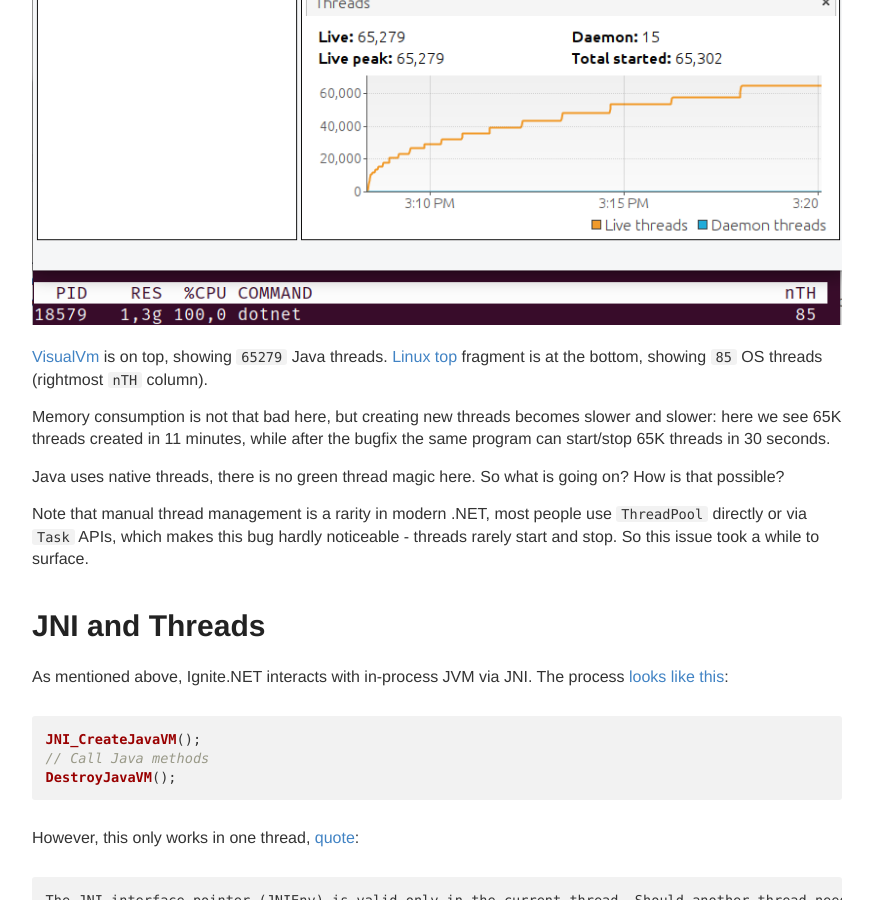
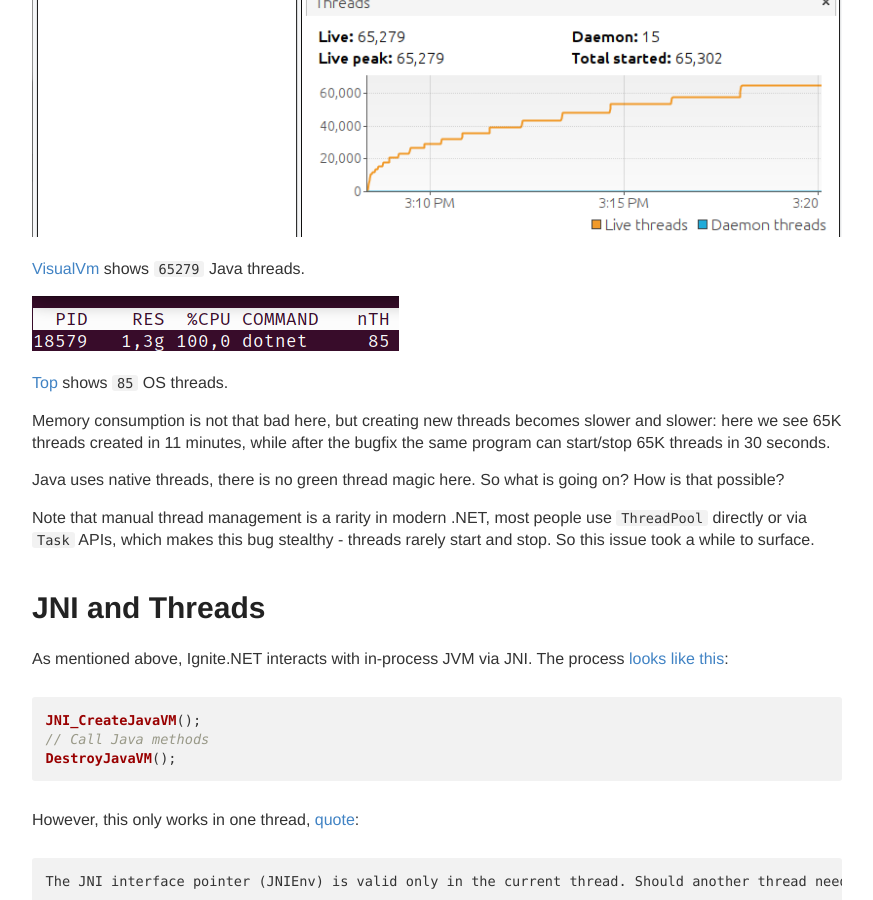
Before and after one commit to ptupitsyn/ptupitsyn.github.io, a Jekyll site: the page built from _posts/2020-04-18-Ignite-JNI-Thread-Detach.md, in a window 1280 px wide and 900 px high, scrolled down 1112 px. Shown: the whole window, without its empty margins (203-1076 px from the left). Built offline with Jekyll 4.4.1, drawn with Linux system fonts in a browser that asks for light colours; comment, search, counter and statistics services are not loaded.

Commit message:
Split screenshot in two

```diff
--- a/_posts/2020-04-18-Ignite-JNI-Thread-Detach.md
+++ b/_posts/2020-04-18-Ignite-JNI-Thread-Detach.md
@@ -26,15 +26,19 @@ while (true)
 
 When you run this on Ignite.NET version 2.4 .. 2.7.6, the following happens:
 
-![ignite logo](../images/jni-thread-leak.png)
+![VisualVm](../images/jni-thread-leak.png)
 
-[VisualVm](https://visualvm.github.io/) is on top, showing `65279` Java threads. [Linux top](https://linux.die.net/man/1/top) fragment is at the bottom, showing `85` OS threads (rightmost `nTH` column).
+[VisualVm](https://visualvm.github.io/) shows `65279` Java threads.
+
+![top](../images/jni-thread-leak-2.png)
+
+[Top](https://linux.die.net/man/1/top) shows `85` OS threads.
 
 Memory consumption is not that bad here, but creating new threads becomes slower and slower: here we see 65K threads created in 11 minutes, while after the bugfix the same program can start/stop 65K threads in 30 seconds.
 
 Java uses native threads, there is no green thread magic here. So what is going on? How is that possible?
 
-Note that manual thread management is a rarity in modern .NET, most people use `ThreadPool` directly or via `Task` APIs, which makes this bug hardly noticeable - threads rarely start and stop. So this issue took a while to surface.
+Note that manual thread management is a rarity in modern .NET, most people use `ThreadPool` directly or via `Task` APIs, which makes this bug stealthy - threads rarely start and stop. So this issue took a while to surface.
 
 
 # JNI and Threads
```
Also changed, not shown: images/jni-thread-leak-2.png (added), images/jni-thread-leak.png.
